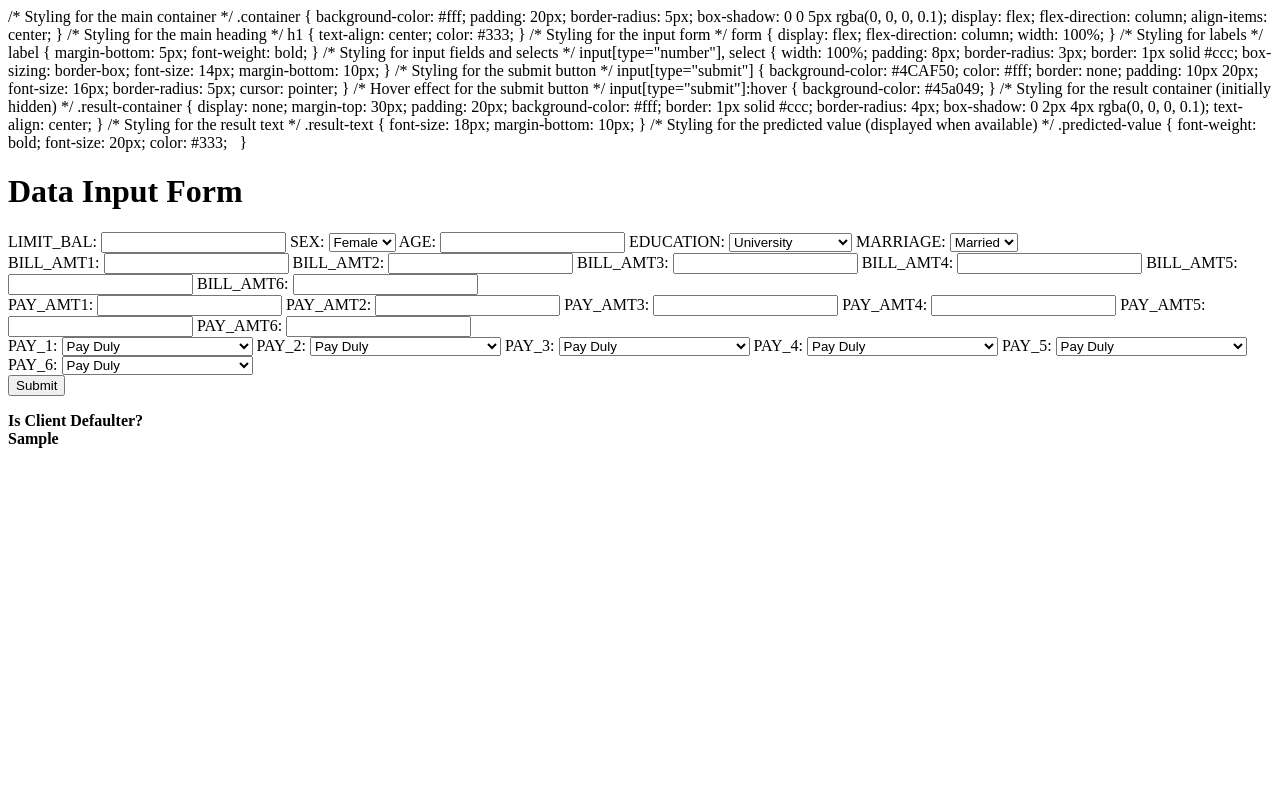
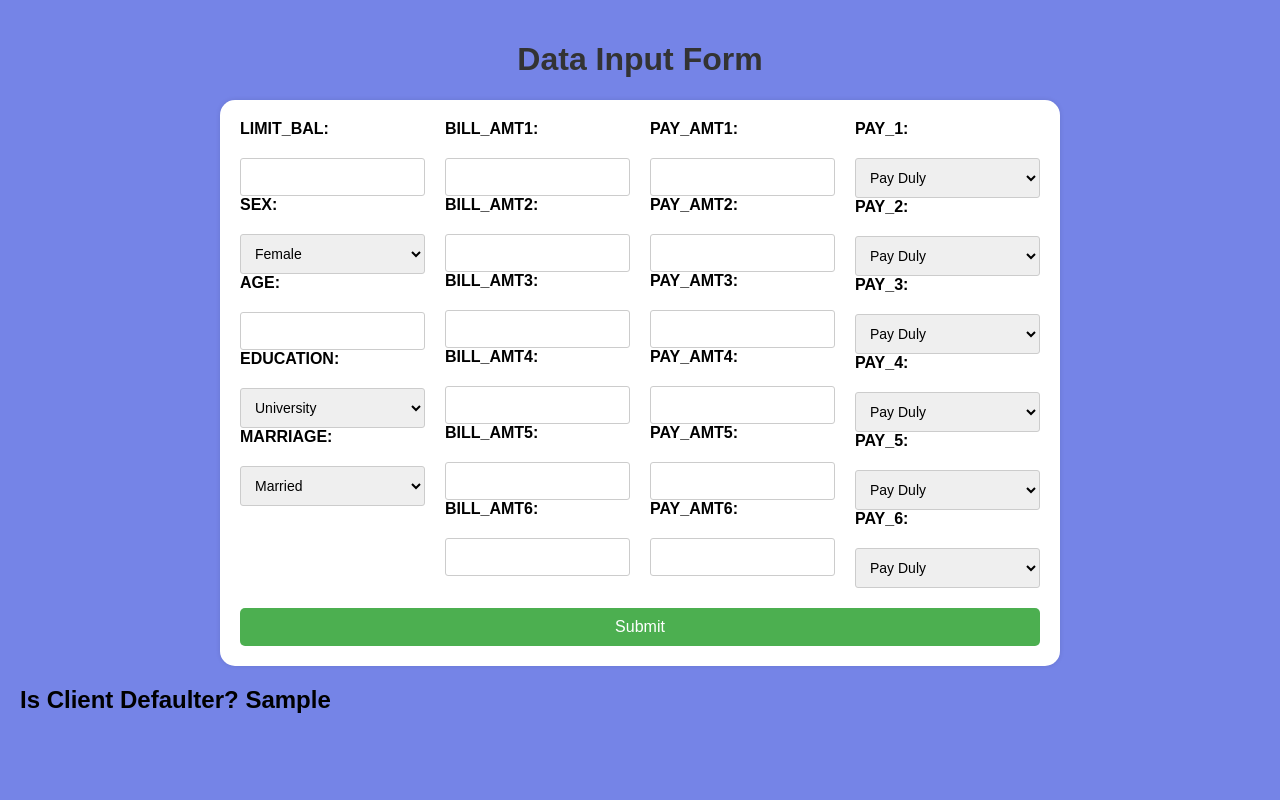
Before and after one commit to binay94/Defaulter_creditcard, a Flask app: template templates/test.html in a window 1280 px wide. Run offline with Flask 3, Linux system fonts and the light colour scheme; the template is opened without the code that fills it: most values are stand-ins (such as "Sample title", 1, 10 or a date in 2020).

Commit message:
first commit

```diff
--- a/templates/test.html
+++ b/templates/test.html
@@ -1,49 +1,48 @@
+<!DOCTYPE html>
 <html>
 <head>
     <title>Data Input Form</title>
-    /* Styling for the main container */
-        .container {
-            background-color: #fff;
+    <style>
+        body {
+            font-family: Arial, sans-serif;
+            background-color: #7584e7;
+            margin: 0;
             padding: 20px;
-            border-radius: 5px;
-            box-shadow: 0 0 5px rgba(0, 0, 0, 0.1);
-            display: flex;
-            flex-direction: column;
-            align-items: center;
         }
 
-        /* Styling for the main heading */
         h1 {
             text-align: center;
             color: #333;
         }
 
-        /* Styling for the input form */
         form {
-            display: flex;
-            flex-direction: column;
-            width: 100%;
+            max-width: 800px; /* Increased width to fit columns */
+            margin: 0 auto;
+            background-color: #fff;
+            padding: 20px;
+            border-radius: 15px;
+            box-shadow: 0 0 5px rgba(0, 0, 0, 0.1);
+            display: grid; /* Use CSS Grid for columns */
+            grid-template-columns: repeat(4, 1fr); /* Four columns with equal width */
+            gap: 20px; /* Add some space between the columns */
         }
 
-        /* Styling for labels */
         label {
-            margin-bottom: 5px;
+            display: block;
+            margin-bottom: 20px;
             font-weight: bold;
         }
 
-        /* Styling for input fields and selects */
         input[type="number"],
         select {
             width: 100%;
-            padding: 8px;
+            padding: 10px;
             border-radius: 3px;
             border: 1px solid #ccc;
             box-sizing: border-box;
             font-size: 14px;
-            margin-bottom: 10px;
         }
 
-        /* Styling for the submit button */
         input[type="submit"] {
             background-color: #4CAF50;
             color: #fff;
@@ -52,39 +51,13 @@
             font-size: 16px;
             border-radius: 5px;
             cursor: pointer;
+            grid-column: span 4; /* Make the Submit button span all four columns */
         }
 
-        /* Hover effect for the submit button */
         input[type="submit"]:hover {
             background-color: #45a049;
         }
-
-        /* Styling for the result container (initially hidden) */
-        .result-container {
-            display: none;
-            margin-top: 30px;
-            padding: 20px;
-            background-color: #fff;
-            border: 1px solid #ccc;
-            border-radius: 4px;
-            box-shadow: 0 2px 4px rgba(0, 0, 0, 0.1);
-            text-align: center;
-        }
-
-        /* Styling for the result text */
-        .result-text {
-            font-size: 18px;
-            margin-bottom: 10px;
-        }
-
-        /* Styling for the predicted value (displayed when available) */
-        .predicted-value {
-            font-weight: bold;
-            font-size: 20px;
-            color: #333;
-        }
-    </style>
-
+    </style>
 </head>
 <body>
     <h1>Data Input Form</h1>
@@ -244,27 +217,14 @@
 
         <input type="submit" value="Submit">
     </form>
-    <div class="result-container">
-        <div class="result-text">
+
+<div class="result-container">
+        <h2>
             <strong>Is Client Defaulter?</strong>
-        </div>
-        <div class="predicted-value">
-            <strong><span class="final-result-container">{{ final_result }}</span></strong>
-        </div>
+            <span class="predicted-value">
+                <strong><span class="final-result-container">{{ final_result }}</span></strong>
+            </span>
+        </h2>
     </div>
-    <script>
-        // Function to show the result container
-        function showResult() {
-            // You can use your own logic here to set the final result value
-            var finalResult = "Result Text";  // Change this to your actual result
-
-            // Update the final result text and display the result container
-            document.getElementById('final-result').innerText = finalResult;
-            document.getElementById('result-container').style.display = 'block';
-
-            // Prevent the form from submitting (you may remove this line if needed)
-            return false;
-        }
-    </script>
 </body>
 </html>
```
